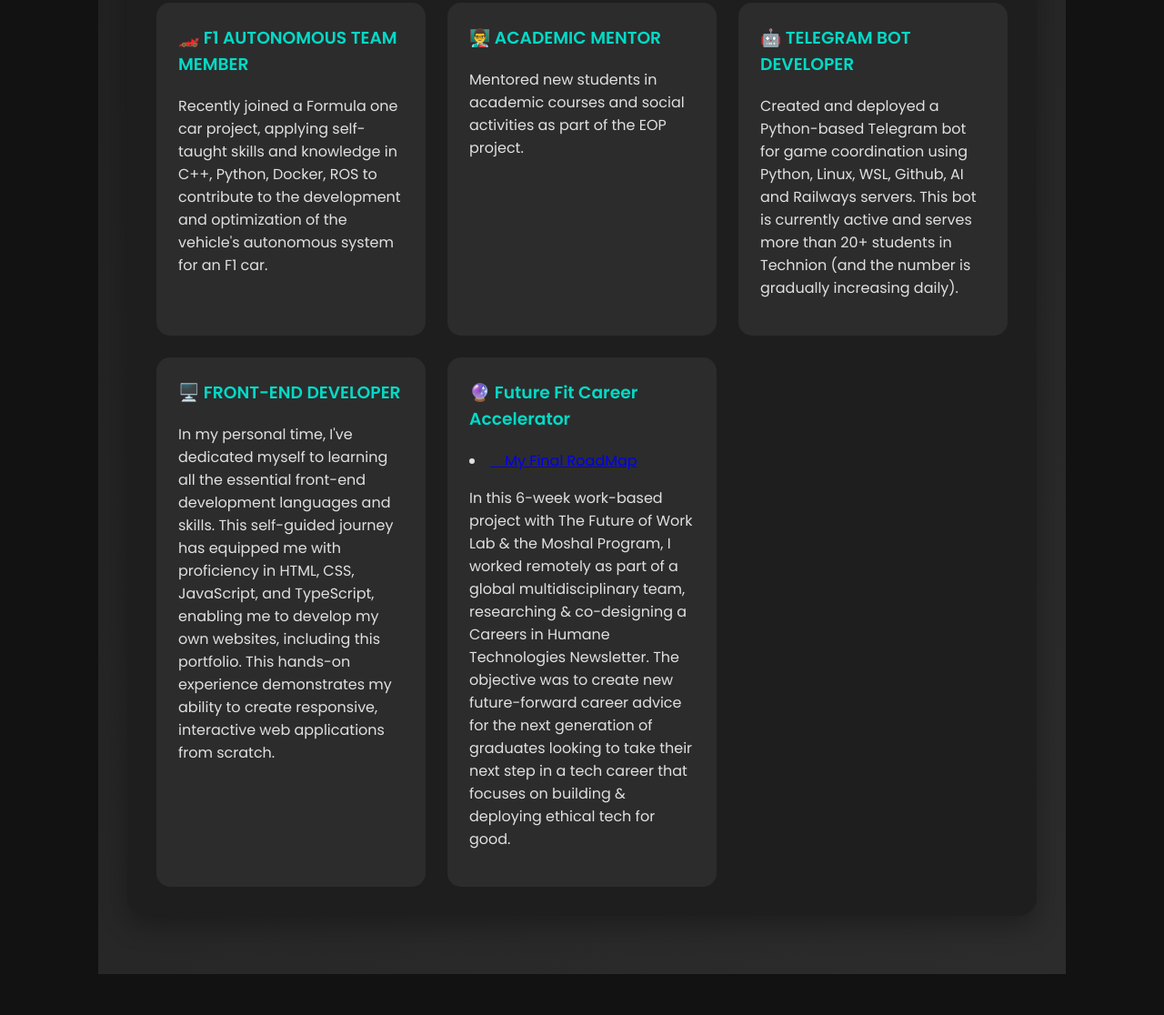
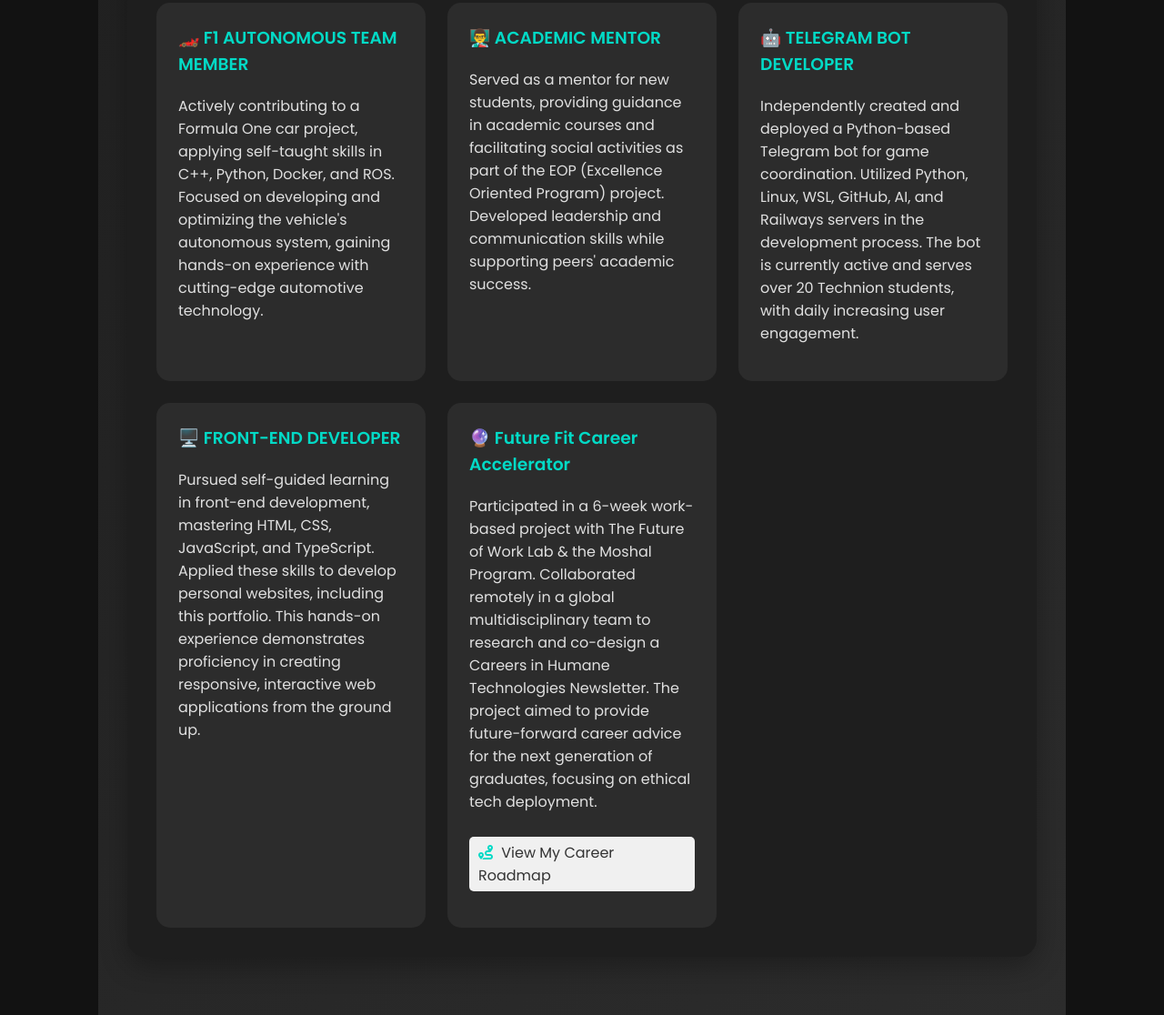
Before and after one commit to Ramsey02/resume, a website: page public/index.html in a window 1280 px wide. Shown: the part 1539-2655 px from the top of the page at 91% size. Before the commit the page ends 2610 px from the top, so only its background shows below. Drawn offline with Linux system fonts and the light colour scheme; sample sign-in values are in the browser's storage.

Commit message:
adding link to roadmap

```diff
--- a/public/index.html
+++ b/public/index.html
@@ -85,27 +85,24 @@
             <div class="project-grid">
                 <div class="project-card">
                     <h3>🏎️ F1 AUTONOMOUS TEAM MEMBER</h3>
-                    <p>Recently joined a Formula one car project, applying self-taught skills and knowledge in C++, Python, Docker, ROS to contribute to the development and optimization of the vehicle's autonomous system for an F1 car.</p>
+                    <p>Actively contributing to a Formula One car project, applying self-taught skills in C++, Python, Docker, and ROS. Focused on developing and optimizing the vehicle's autonomous system, gaining hands-on experience with cutting-edge automotive technology.</p>
                 </div>
                 <div class="project-card">
                     <h3>👨‍🏫 ACADEMIC MENTOR</h3>
-                    <p>Mentored new students in academic courses and social activities as part of the EOP project.
-                    </p>
+                    <p>Served as a mentor for new students, providing guidance in academic courses and facilitating social activities as part of the EOP (Excellence Oriented Program) project. Developed leadership and communication skills while supporting peers' academic success.</p>
                 </div>
                 <div class="project-card">
                     <h3>🤖 TELEGRAM BOT DEVELOPER</h3>
-                    <p>Created and deployed a Python-based Telegram bot for game coordination using Python, Linux, WSL, Github, AI and Railways servers.
-                        This bot is currently active and serves more than 20+ students in Technion (and the number is gradually increasing daily).
-                    </p>
+                    <p>Independently created and deployed a Python-based Telegram bot for game coordination. Utilized Python, Linux, WSL, GitHub, AI, and Railways servers in the development process. The bot is currently active and serves over 20 Technion students, with daily increasing user engagement.</p>
                 </div>
                 <div class="project-card">
                     <h3>🖥️ FRONT-END DEVELOPER</h3>
-                    <p>In my personal time, I've dedicated myself to learning all the essential front-end development languages and skills. This self-guided journey has equipped me with proficiency in HTML, CSS, JavaScript, and TypeScript, enabling me to develop my own websites, including this portfolio. This hands-on experience demonstrates my ability to create responsive, interactive web applications from scratch. </p>
+                    <p>Pursued self-guided learning in front-end development, mastering HTML, CSS, JavaScript, and TypeScript. Applied these skills to develop personal websites, including this portfolio. This hands-on experience demonstrates proficiency in creating responsive, interactive web applications from the ground up.</p>
                 </div>
                 <div class="project-card">
                     <h3>🔮 Future Fit Career Accelerator</h3>
-                    <li><a href="https://www.notion.so/My-Roadmap-aa665784209043279dd18d61d6a27bc8?pvs=4" target="_blank"><i class="fa-route"></i> My Final RoadMap</a></li>
-                    <p>In this 6-week work-based project with The Future of Work Lab & the Moshal Program, I worked remotely as part of a global multidisciplinary team, researching & co-designing a Careers in Humane Technologies Newsletter. The objective was to create new future-forward career advice for the next generation of graduates looking to take their next step in a tech career that focuses on building & deploying ethical tech for good.</p>
+                    <p>Participated in a 6-week work-based project with The Future of Work Lab & the Moshal Program. Collaborated remotely in a global multidisciplinary team to research and co-design a Careers in Humane Technologies Newsletter. The project aimed to provide future-forward career advice for the next generation of graduates, focusing on ethical tech deployment.</p>
+                    <p><a href="https://www.notion.so/My-Roadmap-aa665784209043279dd18d61d6a27bc8?pvs=4" target="_blank" class="roadmap-link"><i class="fas fa-route"></i> View My Career Roadmap</a></p>
                 </div>
             </div>
         </section>
--- a/public/styles.css
+++ b/public/styles.css
@@ -182,3 +182,21 @@ button:hover {
         grid-template-columns: 1fr;
     }
 }
+.roadmap-link {
+    display: inline-block;
+    margin-top: 10px;
+    padding: 5px 10px;
+    background-color: #f0f0f0;
+    border-radius: 5px;
+    text-decoration: none;
+    color: #333;
+    transition: background-color 0.3s ease;
+}
+
+.roadmap-link:hover {
+    background-color: #e0e0e0;
+}
+
+.roadmap-link i {
+    margin-right: 5px;
+}
```
